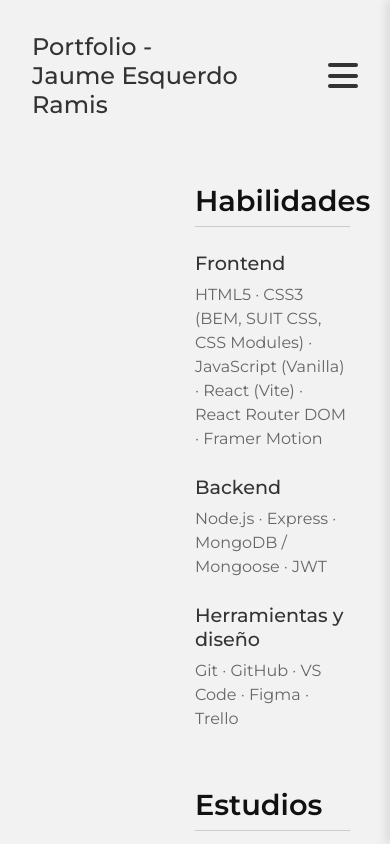
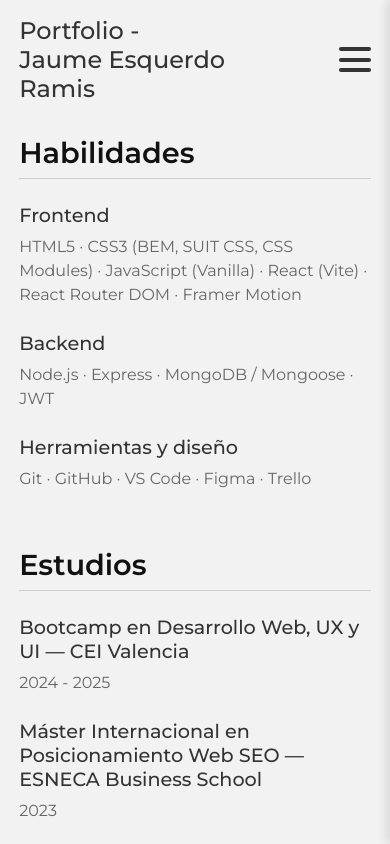
Before and after one commit to JaumeEsquerdo/portfolio-personal, a React (Vite) app in the folder portfolio-jaume/: page /habilidades in a window 390 px wide. Shown: the top 844 px of the page. Built offline with nearby package versions, Linux system fonts and the light colour scheme; a web font is replaced by a local one.

Commit message:
contacto responsive

```diff
--- a/portfolio-jaume/src/css/contacto.css
+++ b/portfolio-jaume/src/css/contacto.css
@@ -66,3 +66,15 @@
 /* .Contacto-p:hover {
     color: #053c7b;
 } */
+
+
+
+@media (max-width: 768px){
+.Contacto-block{
+    width: 100%;
+}
+
+.Contacto-title{
+    font-size: 2.75rem;
+}
+}
--- a/portfolio-jaume/src/css/habilidades.css
+++ b/portfolio-jaume/src/css/habilidades.css
@@ -2,12 +2,12 @@
     display: flex;
     flex-direction: column;
     align-items: end;
-    justify-content: space-between;
+    justify-content: center;
     flex: 1;
     gap: 4rem;
     background-color: var(--bg-sections);
     padding: 2rem 2.5rem;
-    height: 100%;
+    height: auto;
     width: 100%;
 }
 
@@ -63,10 +63,19 @@
     color: var(--color-text-sec);
 }
 
+/* @media (max-width: 1024px){
+    .Habilidades{
+        justify-content: center;
+    }
+} */
 
 @media (max-width: 768px) {
     .Habilidades {
-        flex-direction: column;
         gap: 2rem;
+        padding: 1rem 1.2rem;
     }
+    .Habilidades-block, .Estudios-block{
+        width: 100%;
+    }
+
 }
--- a/portfolio-jaume/src/css/header.css
+++ b/portfolio-jaume/src/css/header.css
@@ -6,6 +6,7 @@
     background-color: var(--bg-sections);
     max-width: 100%;
     padding: 2rem;
+
 }
 
 .Header-h1 {
@@ -128,5 +129,6 @@
 
     .Header {
         gap: 40px;
+        padding: 1rem 1.2rem;
     }
 }
```
